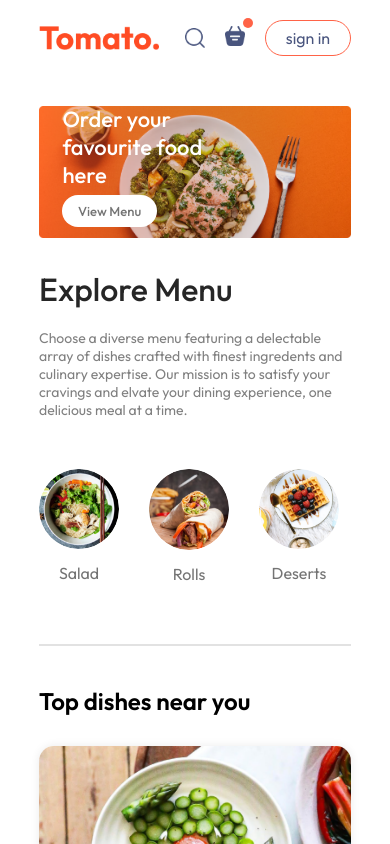
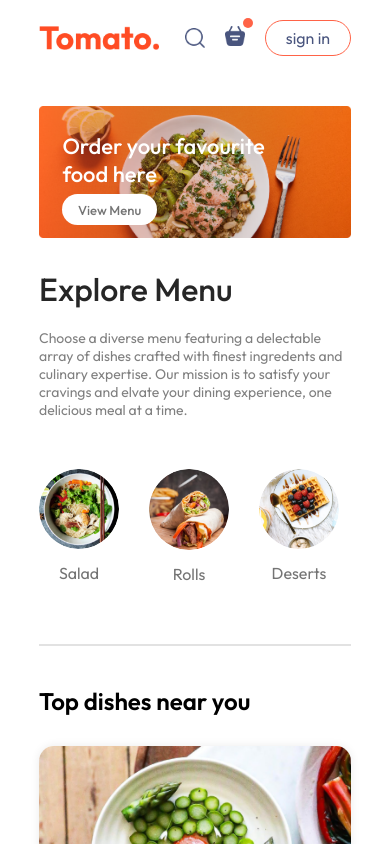
Before and after one commit to Akash-Sharma-2002/Food-App, a React (Vite) app in the folder Frontend/: page / in a window 390 px wide. Shown: the top 844 px of the page. Built offline with nearby package versions, Linux system fonts and the light colour scheme.

Commit message:
Header.css: error debugged

```diff
--- a/Frontend/src/components/Header/Header.css
+++ b/Frontend/src/components/Header/Header.css
@@ -48,7 +48,6 @@
 @media (max-width: 750px) {
   .header-contents {
     max-width: 55%;
-    bottom: 9%;
   }
   .header-contents p {
     display: none;
@@ -57,3 +56,9 @@
     padding: 2vw 4vw;
   }
 }
+
+@media (max-width: 400px) {
+  .header-contents {
+    max-width: 70%;
+  }
+}
```
